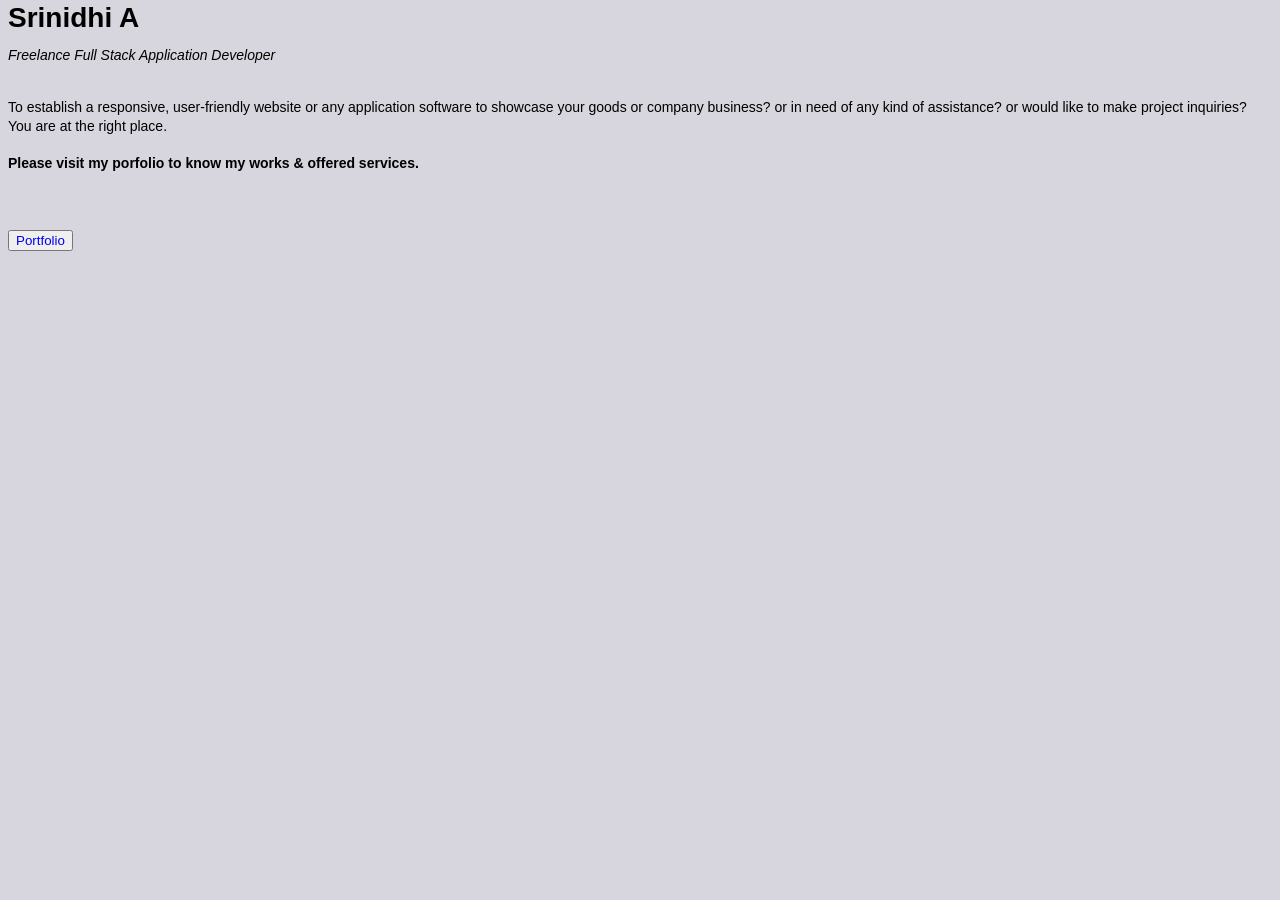
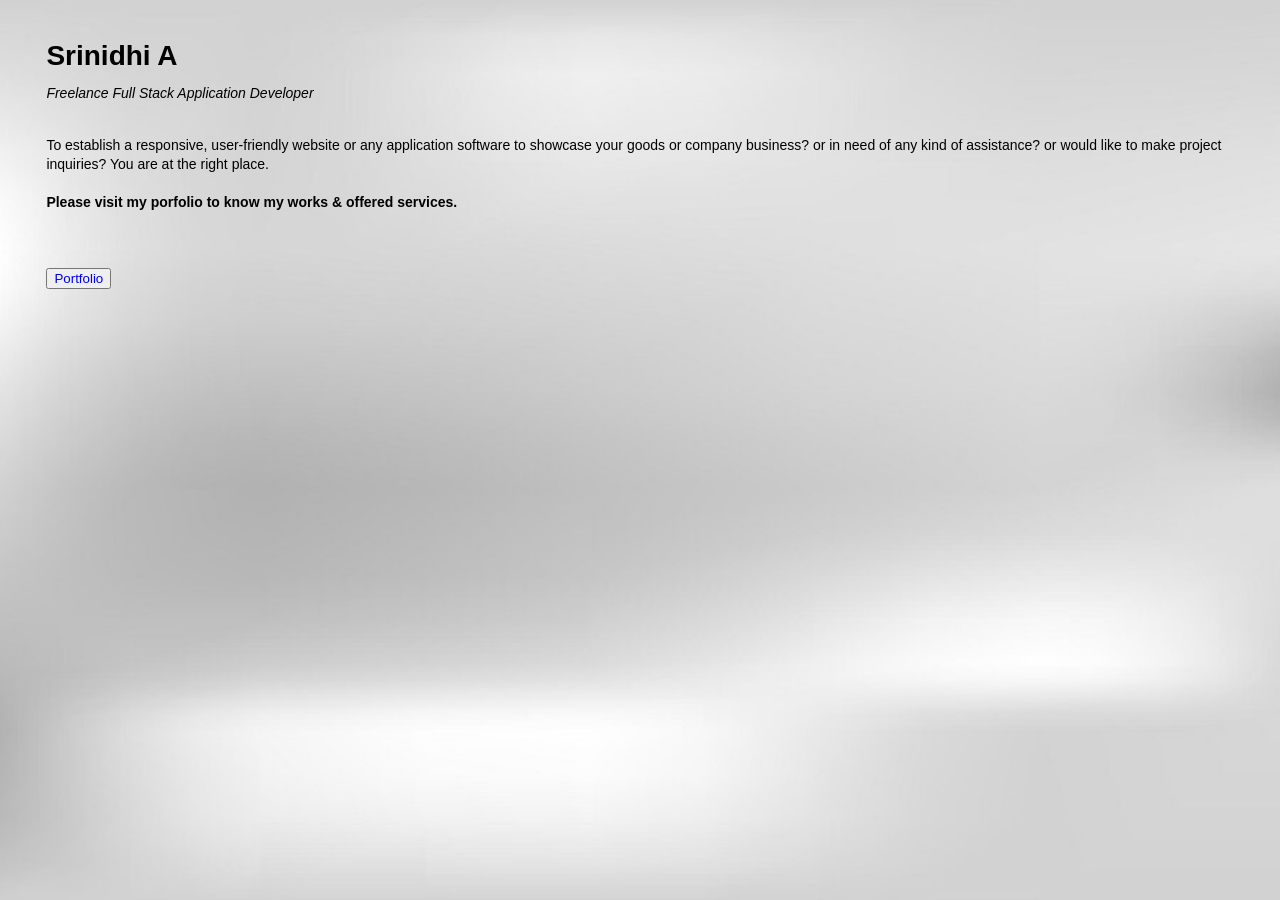
Before and after one commit to srinidhi-anand/srinidhia.github.io, a Jekyll site: the page index.html, which Jekyll copies as it is, in a window 1280 px wide. Built offline with Jekyll 4.4.1, drawn with Linux system fonts in a browser that asks for light colours.

Commit message:
fix: added main page css

```diff
--- a/globals.css
+++ b/globals.css
@@ -168,7 +168,11 @@ a {
 }
 
 body {
-    background-color: hsla(260, 11%, 85%, 1);
+    /* background-color: hsla(260, 11%, 85%, 1); */
+    background-image: url('shiny-grey.jpg');
+    background-size: cover;
+    background-repeat: no-repeat;
+    padding: 3% !important;
 }
 
 .bg-cyanblue {
--- a/index.html
+++ b/index.html
@@ -6,7 +6,7 @@
         <link href="globals.css" rel="stylesheet">
     </head>
     <div className='welcome'>
-        <main className="flex min-h-screen flex-col items-center justify-between p-24">
+        <main className="flex min-h-screen flex-col mt-2 items-center justify-between p-24">
         <div className="m-5 w-full">
           <h1 className="welcome-title text-center breakword text-black fontfamily">Srinidhi A</h1>
           <span className="welcome-caption text-center breakword bold italic text-black fontfamily"><i>Freelance Full Stack Application Developer</i></span>
```
Also changed, not shown: shiny-grey.jpg (added).
